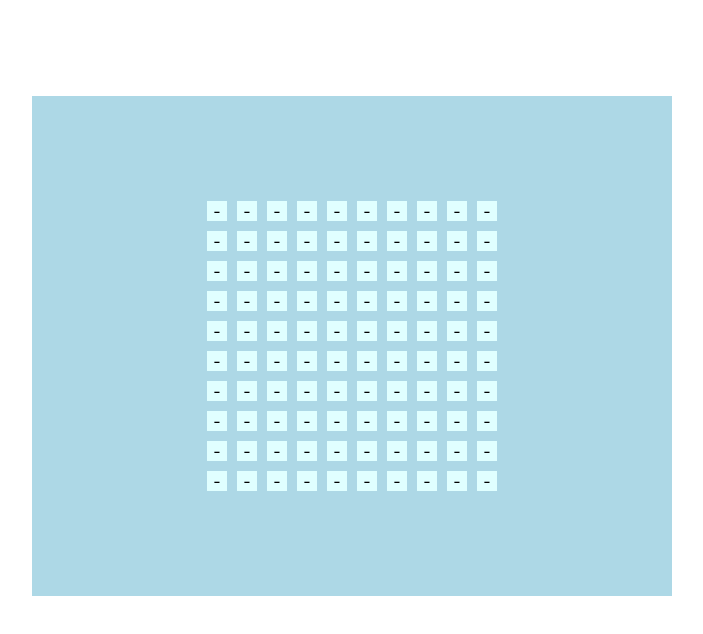
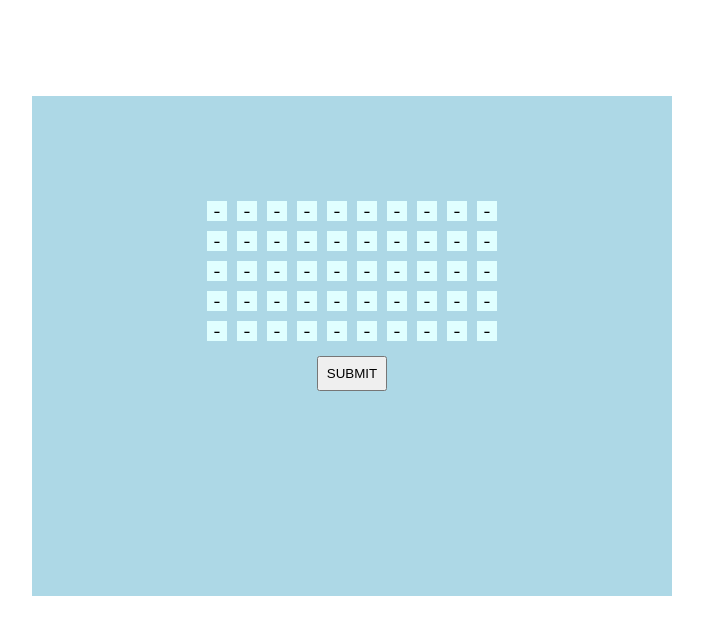
Before and after one commit to neuronas/react-test-20210715, a React (Create React App) app: page / in a window 1280 px wide. Shown: the top 634 px of the page, without its empty margins (288-991 px from the left). Built offline with nearby package versions, Linux system fonts and the light colour scheme.

Commit message:
add submit button and emulatte POST action

```diff
--- a/src/App.css
+++ b/src/App.css
@@ -30,6 +30,10 @@
   width: 20px;
 }
 
+.btn-submit {
+  margin-top: 10px;
+  padding: 8px;
+}
 
 
 
--- a/src/App.js
+++ b/src/App.js
@@ -10,15 +10,22 @@ function App() {
   const [size, setSize] = useState(null)
   useEffect(() => {
     // set data when endpoint response
-    setSize({height: 10, width: 10})
+    setSize({height: 5, width: 10})
   }, [])
+
+  const doPost = (data) => {
+    setTimeout(() => {
+      console.log("POST", data)
+      return "Success"
+    }, 1000)
+  }
 
   return (
     <div className="container">
       <div className="main">
           {
             size &&
-            <Board size={size} />
+            <Board size={size} sendNodes={doPost} />
           }
       </div>
     </div>
--- a/src/components/Board.js
+++ b/src/components/Board.js
@@ -2,7 +2,7 @@ import React from 'react'
 
 
 
-const Board = ({locations, size}) => {
+const Board = ({locations, size, sendNodes}) => {
 	let width = Array.from(Array(size.width).keys())
 	let height = Array.from(Array(size.height).keys())
 
@@ -10,6 +10,10 @@ const Board = ({locations, size}) => {
 		let elem = e.target
 		// toggle
 		elem.innerHTML = elem.innerText === "-" ? 'o' : '-'
+	}
+
+	const doSubmitt = () => {
+		sendNodes([])
 	}
 
 	return (
@@ -27,6 +31,7 @@ const Board = ({locations, size}) => {
 					</span>
 				)
 			}
+			<button className="btn-submit" onClick={doSubmitt}>SUBMIT</button>
 		</div>
 	)
 }
```
